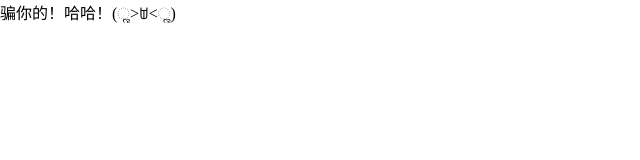
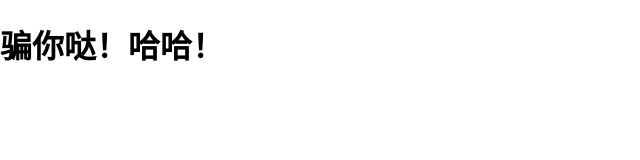
Before and after one commit to adjsaoi/massage, a plain HTML site: page new.html in a window 1280 px wide. Shown: the whole page, without its empty margins (0-640 px from the left). Drawn offline with Linux system fonts and the light colour scheme.

Commit message:
Update new.html

```diff
--- a/new.html
+++ b/new.html
@@ -4,8 +4,13 @@
     <meta charset="utf-8">
     <meta name="viewport" content="width=device-width, initial-scale=1" />
     <title>for you</title>
+    <style>
+      body {
+        margin: 0;
+      }
+    </style>
   </head>
-  <body style="margin:0;>
-  <h1>骗你的！哈哈！(ૢ˃ꌂ˂ૢ)</h1>
+  <body>
+    <h1>骗你哒！哈哈！</h1>
   </body>
 </html>
```
